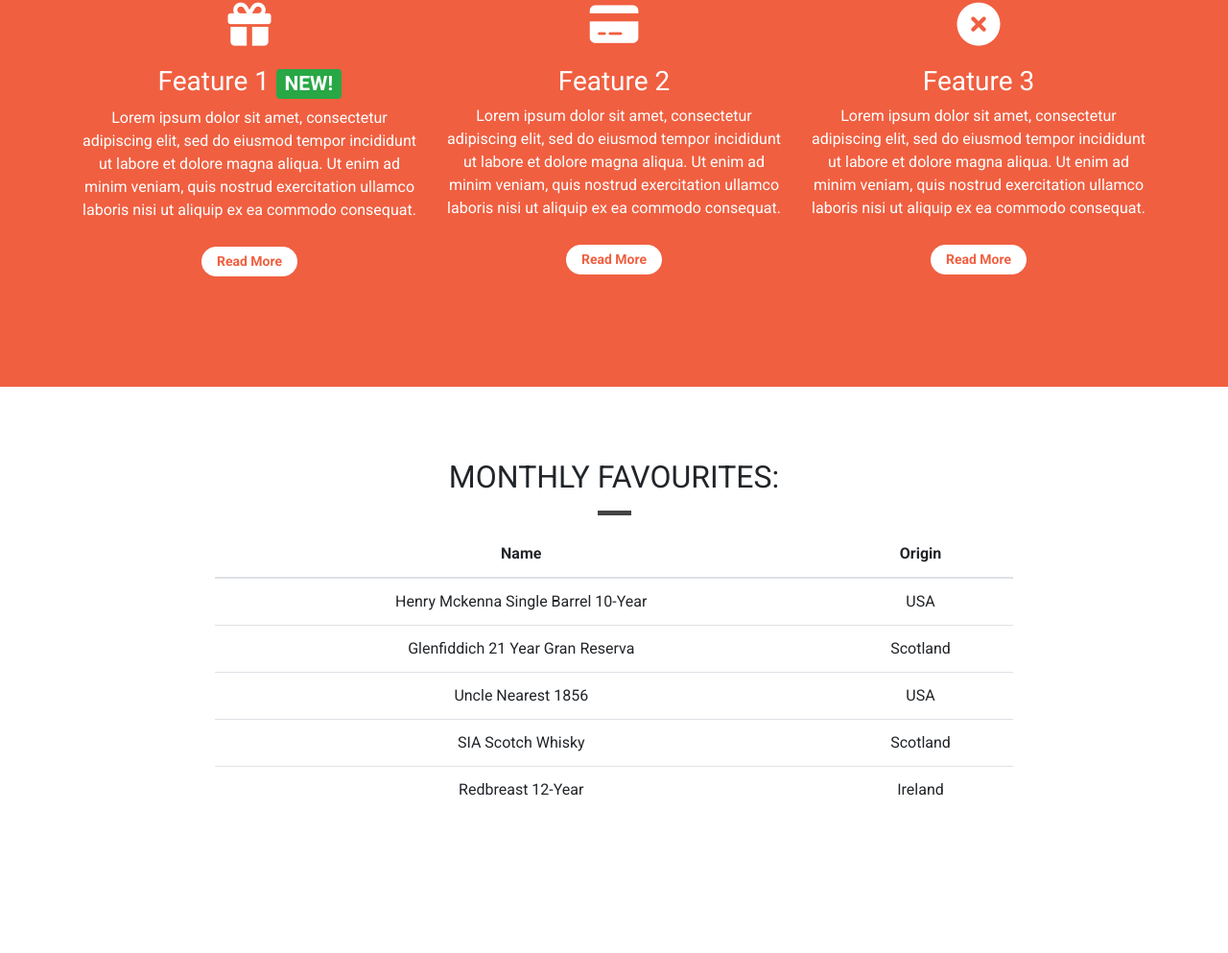
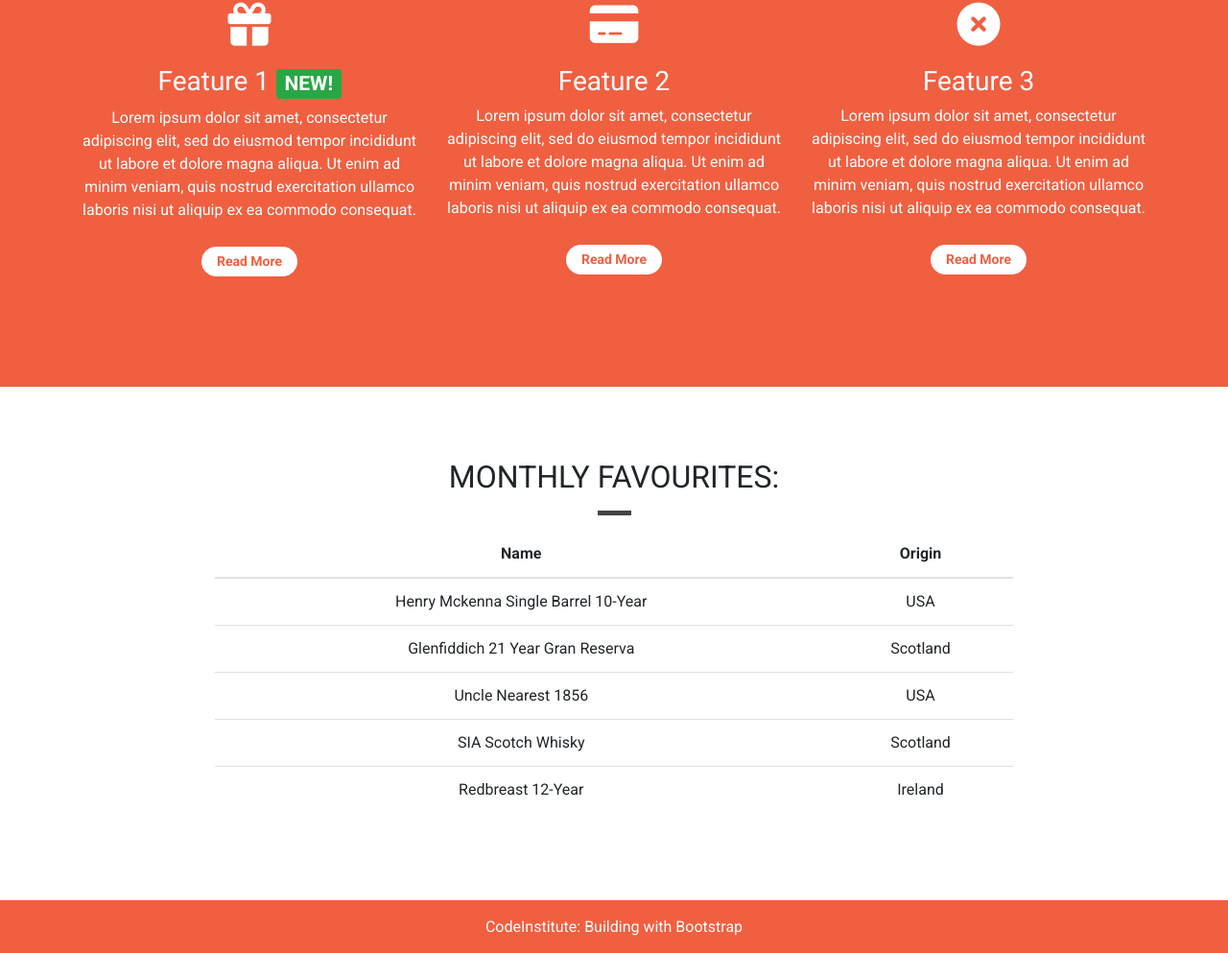
Before and after one commit to CarmenCantudo/whiskey-drop, a plain HTML site: page index.html in a window 1280 px wide. Shown: the part 1314-2307 px from the top of the page at 96% size. Before the commit the page ends 2252 px from the top, so only its background shows below. Drawn offline with nearby package versions, Linux system fonts and the light colour scheme.

Commit message:
Add footer and style

```diff
--- a/css/style.css
+++ b/css/style.css
@@ -211,3 +211,14 @@ body {
     margin-left: auto;
     margin-right: auto;
 }
+
+footer{
+    background-color: #f05f40;
+}
+
+footer p {line-height: 35px;
+    color: white;
+    text-align: center;
+    padding: 10px;
+    margin-bottom: 0;
+}
--- a/index.html
+++ b/index.html
@@ -213,6 +213,9 @@
     </div>
   </div>
 
+  <footer>
+    <p>CodeInstitute: Building with Bootstrap</p>
+  </footer>
 
   <div class="modal" tabindex="-1" role="dialog" id="signUpModal">
     <div class="modal-dialog" role="document">
```
